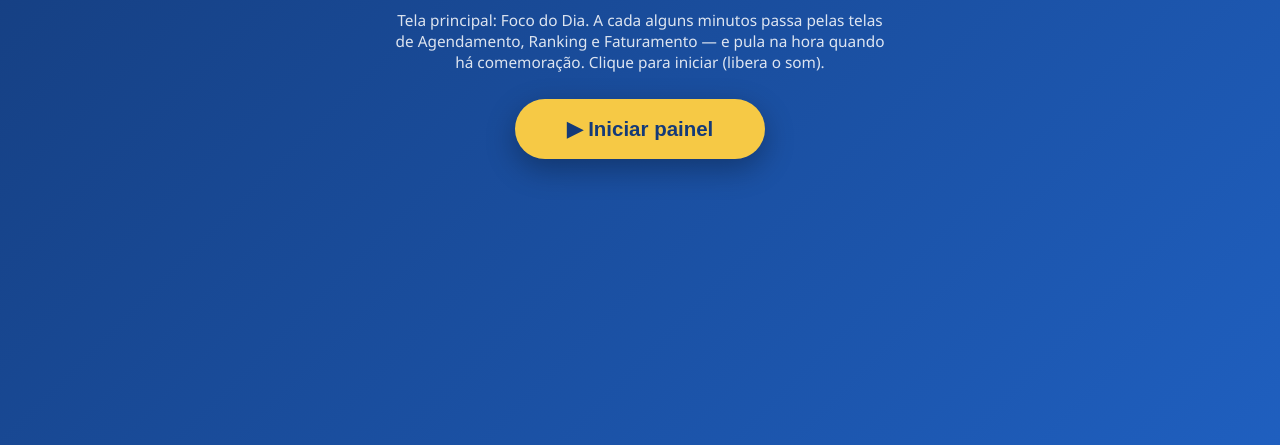
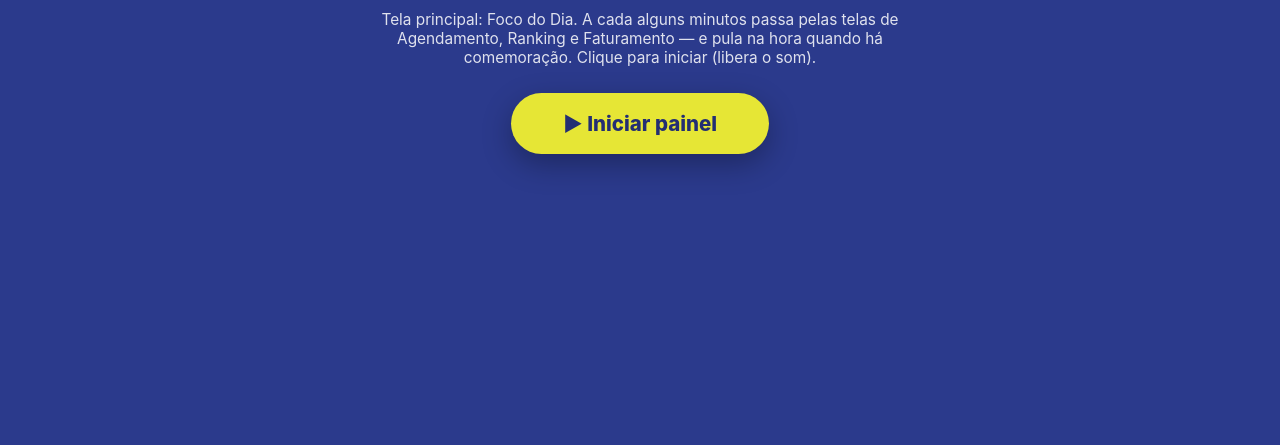
Before and after one commit to Azuosapp/Painel-Comercial, a plain HTML site: page index.html in a window 1280 px wide. Shown: the part 355-800 px from the top of the page. Drawn offline with Linux system fonts and the light colour scheme; no server answers.

Commit message:
feat: adota identidade visual central @azuos/brand (tokens CSS + favicon) (#1)
Co-authored-by: Claude Opus 4.8 (1M context) <noreply@anthropic.com>

```diff
--- /dev/null
+++ b/assets/azuos-tokens.css
@@ -0,0 +1,55 @@
+/* ==========================================================================
+   Azuos Brand — Design Tokens (CSS Variables)
+   Fonte única da verdade. Importe em qualquer sistema:
+     @import "@azuos/brand/css/azuos-tokens.css";
+   ========================================================================== */
+
+:root {
+  /* -- Primitive: cores da marca -- */
+  --azuos-blue-900: #232E73;
+  --azuos-blue-800: #2B3A8C;   /* AZUL PRINCIPAL (fundo da logo) */
+  --azuos-blue-700: #2E3B8F;
+  --azuos-blue-600: #3A47A8;
+  --azuos-blue-500: #4C5AC4;
+  --azuos-blue-100: #E4E7F5;
+  --azuos-yellow-500: #E6E635; /* AMARELO (o ponto da logo) */
+  --azuos-yellow-400: #DDDE3F;
+  --azuos-yellow-300: #EDED7A;
+  --azuos-white: #FFFFFF;
+  --azuos-gray-900: #111827;
+  --azuos-gray-700: #374151;
+  --azuos-gray-500: #6B7280;
+  --azuos-gray-300: #D1D5DB;
+  --azuos-gray-100: #F3F4F6;
+
+  /* -- Semantic: intenção de uso -- */
+  --color-primary: var(--azuos-blue-800);
+  --color-primary-hover: var(--azuos-blue-900);
+  --color-primary-fg: var(--azuos-white);
+  --color-accent: var(--azuos-yellow-500);
+  --color-accent-fg: var(--azuos-blue-900);
+  --color-bg: var(--azuos-white);
+  --color-bg-brand: var(--azuos-blue-800);
+  --color-surface: var(--azuos-gray-100);
+  --color-text: var(--azuos-gray-900);
+  --color-text-muted: var(--azuos-gray-500);
+  --color-border: var(--azuos-gray-300);
+
+  /* -- Tipografia -- */
+  --font-sans: 'Poppins', 'Inter', system-ui, -apple-system, sans-serif;
+  --font-mono: 'JetBrains Mono', ui-monospace, monospace;
+
+  /* -- Raio / espaçamento -- */
+  --radius-sm: 6px;
+  --radius-md: 10px;
+  --radius-lg: 16px;
+  --radius-full: 9999px;
+}
+
+/* Modo escuro: inverte fundo/marca */
+[data-theme="dark"] {
+  --color-bg: var(--azuos-blue-900);
+  --color-text: var(--azuos-white);
+  --color-surface: var(--azuos-blue-800);
+  --color-border: var(--azuos-blue-600);
+}
--- a/index.html
+++ b/index.html
@@ -4,21 +4,27 @@
 <meta charset="UTF-8" />
 <meta name="viewport" content="width=device-width, initial-scale=1.0" />
 <title>Painel Comercial — Grupo Azuos</title>
+<link rel="icon" type="image/svg+xml" href="favicon.svg" />
+<link rel="stylesheet" href="assets/azuos-tokens.css" />
 <style>
   *{margin:0;padding:0;box-sizing:border-box;}
   html,body{height:100%;width:100%;background:#0b1c3a;overflow:hidden;font-family:"Segoe UI",system-ui,sans-serif;}
   .frame{position:fixed;inset:0;width:100vw;height:100vh;border:0;opacity:0;visibility:hidden;transition:opacity .6s ease;}
   .frame.ativo{opacity:1;visibility:visible;}
-  #overlay{position:fixed;inset:0;z-index:10;background:linear-gradient(135deg,#143a78,#1f5fbf);
-    display:flex;flex-direction:column;align-items:center;justify-content:center;gap:26px;color:#fff;text-align:center;}
+  #overlay{position:fixed;inset:0;z-index:10;
+    background:var(--color-primary, #2B3A8C);
+    font-family:var(--font-sans);
+    display:flex;flex-direction:column;align-items:center;justify-content:center;gap:26px;color:var(--color-primary-fg, #fff);text-align:center;}
   #overlay h1{font-size:3vw;letter-spacing:2px;}
   #overlay p{font-size:1.2vw;opacity:.85;max-width:56ch;}
-  #go{font-size:1.6vw;padding:18px 52px;border:none;border-radius:999px;background:#f6c945;color:#143a78;
+  #go{font-size:1.6vw;padding:18px 52px;border:none;border-radius:var(--radius-full, 999px);
+    background:var(--color-accent, #E6E635);color:var(--color-accent-fg, #232E73);
+    font-family:var(--font-sans);
     font-weight:800;cursor:pointer;box-shadow:0 10px 30px rgba(0,0,0,.3);transition:transform .15s;}
   #go:hover{transform:scale(1.05);}
   #dots{position:fixed;bottom:2.6vh;right:1.6vw;z-index:8;display:flex;gap:10px;}
   #dots span{width:12px;height:12px;border-radius:50%;background:rgba(255,255,255,.45);box-shadow:0 1px 4px rgba(0,0,0,.4);transition:.3s;}
-  #dots span.on{background:#f6c945;transform:scale(1.25);}
+  #dots span.on{background:var(--color-accent, #E6E635);transform:scale(1.25);}
   /* setas pra trocar de tela manualmente */
   .nav{position:fixed;top:50%;transform:translateY(-50%);z-index:9;width:3.4vw;height:9vh;border:none;
     border-radius:14px;background:rgba(20,58,120,.30);color:#fff;font-size:3.2vw;font-weight:900;cursor:pointer;
```
Also changed, not shown: favicon.svg (added).
